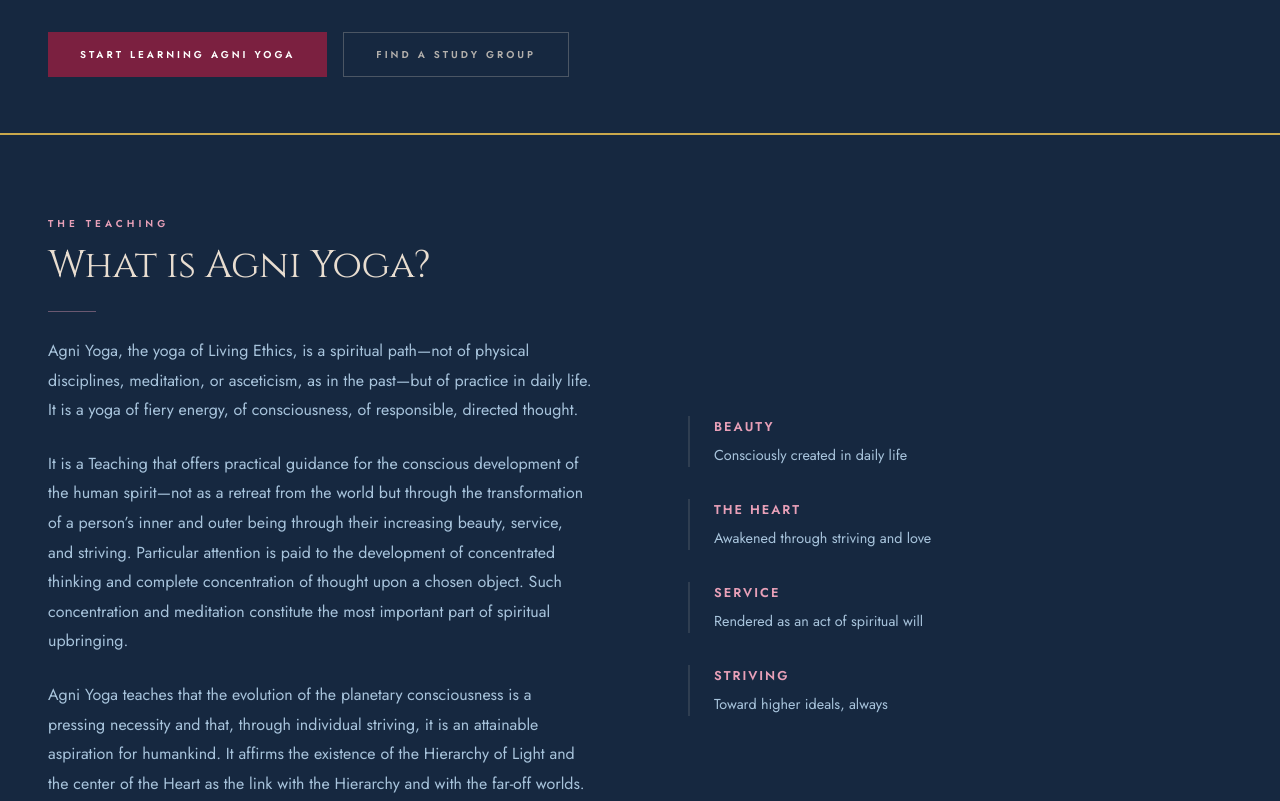
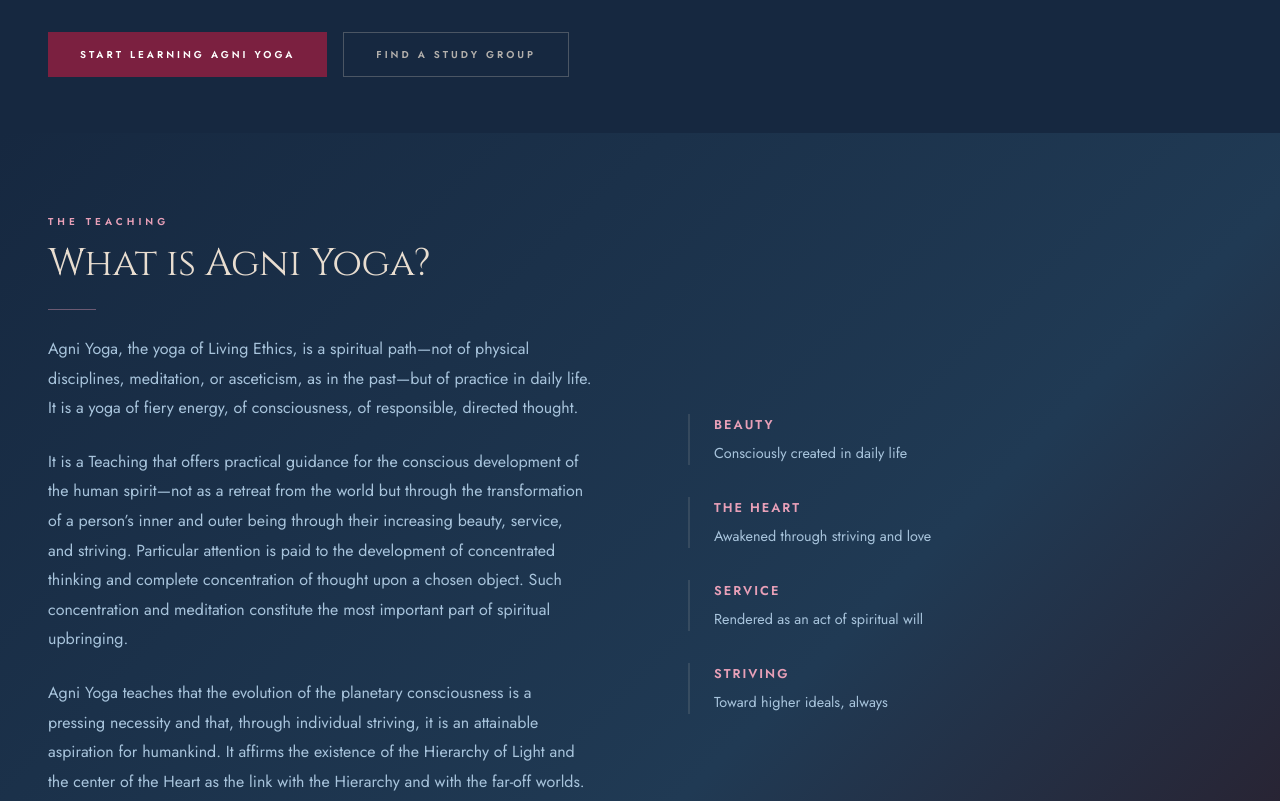
Before and after one commit to kwanzeon/aywc-website-eleventy, an Eleventy site: page src/index.njk in a window 1280 px wide. Shown: the part 520-1321 px from the top of the page. Built offline with nearby package versions, Linux system fonts and the light colour scheme; Eleventy itself is replaced by a stand-in of ours; files that its build step writes are made by us from their sources.

Commit message:
Use tonal section transition

```diff
--- a/src/assets/css/style.css
+++ b/src/assets/css/style.css
@@ -490,9 +490,8 @@ nav {
 
 /* ── About section (dark) ────────────────────────────────────────────────── */
 .about-section {
-  background: var(--dark-section);
+  background: linear-gradient(135deg, #162840 0%, #203A54 62%, #2B1C28 100%);
   padding: 5rem 3rem;
-  border-top: 2px solid var(--gold);
 }
 
 .about-grid {
```
